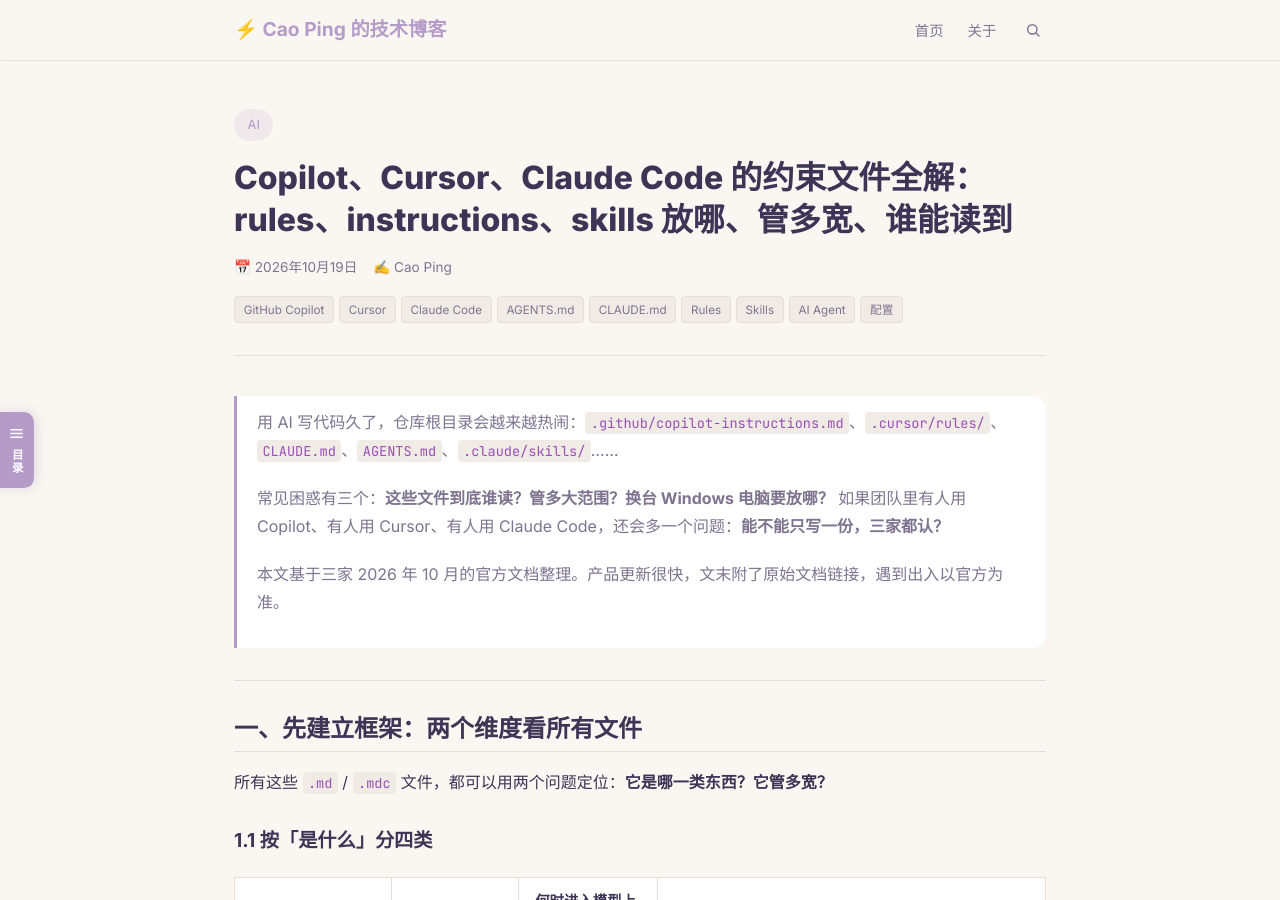
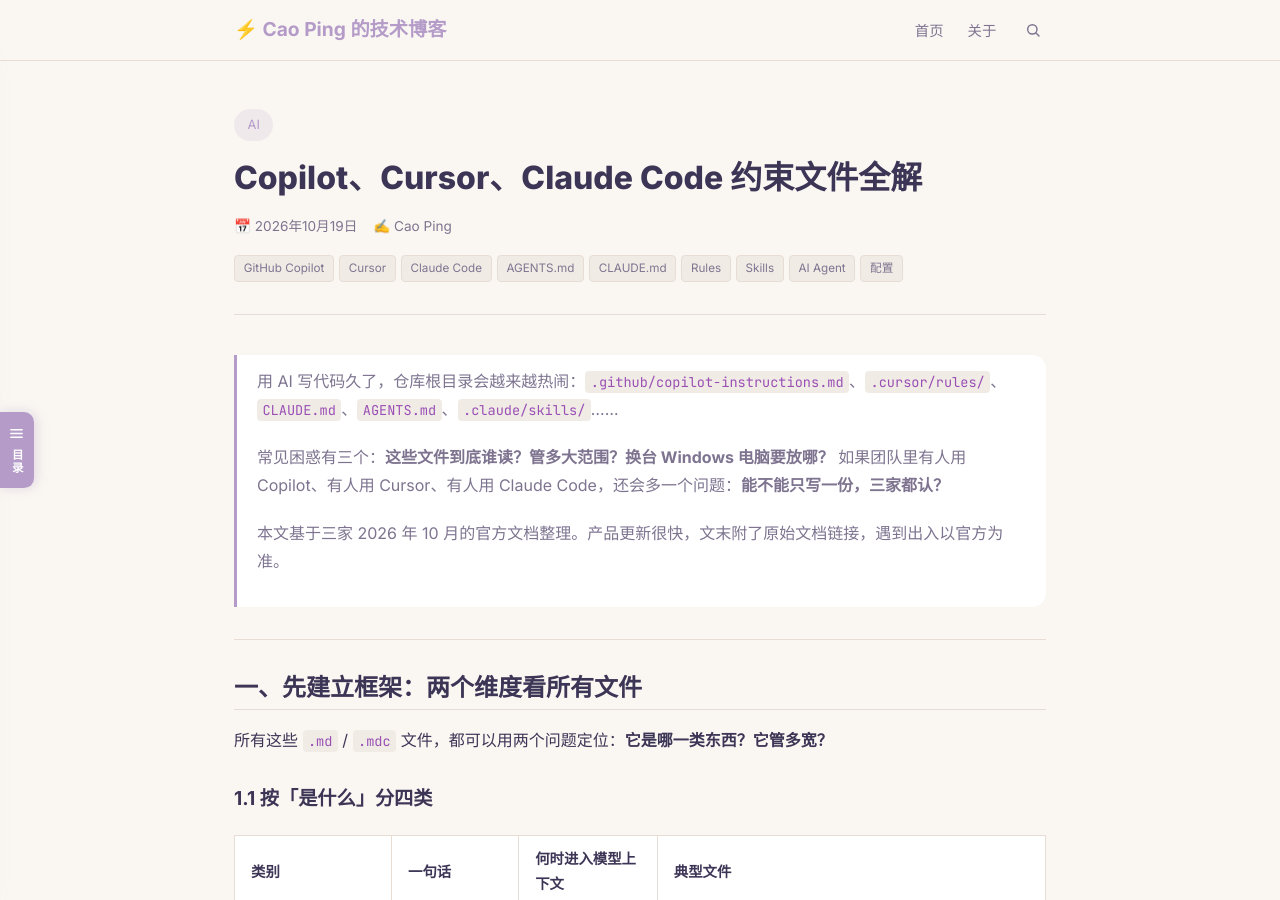
Before and after one commit to caoping0623/caoping0623.github.io, a Jekyll site: the page built from _posts/2026-10-19-ai-coding-agent-config-files.md, in a window 1280 px wide and 900 px high. Built offline with Jekyll 4.4.1, drawn with Linux system fonts in a browser that asks for light colours.

Commit message:
docs: 简化约束文件文章标题
Co-authored-by: Cursor <cursoragent@cursor.com>

```diff
--- a/_posts/2026-10-19-ai-coding-agent-config-files.md
+++ b/_posts/2026-10-19-ai-coding-agent-config-files.md
@@ -1,5 +1,5 @@
 ---
-title: "Copilot、Cursor、Claude Code 的约束文件全解：rules、instructions、skills 放哪、管多宽、谁能读到"
+title: "Copilot、Cursor、Claude Code 约束文件全解"
 date: 2026-10-19
 categories: [AI]
 tags: [GitHub Copilot, Cursor, Claude Code, AGENTS.md, CLAUDE.md, Rules, Skills, AI Agent, 配置]
```
